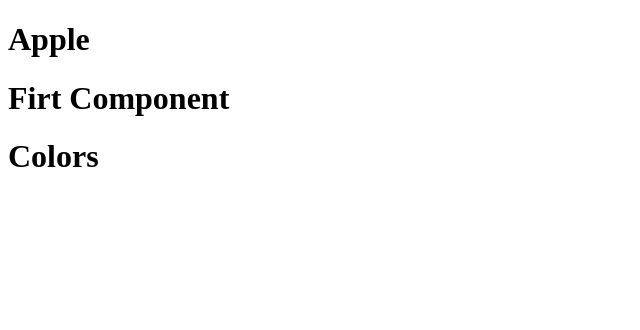
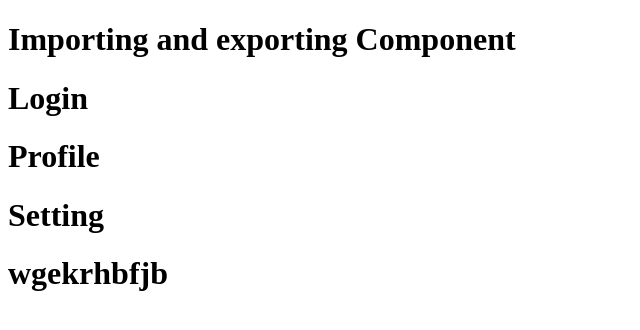
Before and after one commit to shubhamyadav-29/React_Fres_Start, a React (Vite) app: page / in a window 1280 px wide. Shown: the top 330 px of the page, without its empty margins (0-640 px from the left). Built offline with nearby package versions, Linux system fonts and the light colour scheme.

Commit message:
Importing and exporting components

```diff
--- a/src/App.jsx
+++ b/src/App.jsx
@@ -1,28 +1,16 @@
-function App(){
-  return(
+import Login, {Profile,Setting, Userkey}  from "./UserComponent";
+
+function App() {
+  return (
     <>
-    <Fruit/>
-    <h1>Firt Component</h1>
-     <Colors/>
+      <h1>Importing and exporting Component</h1>
+      <Login/>
+      <Profile/>
+      <Setting/>
+      <h1>{Userkey}</h1>
     </>
-  )
+
+  );
 }
 
-
-function Fruit(){
-  return(
-    <h1>Apple</h1>
-
-  )
-}
-
-
-
-function Colors(){
-  return(
-    <h1>Colors</h1>
-  )
-}
-
-
 export default App;
--- /dev/null
+++ b/src/UserComponent.jsx
@@ -0,0 +1,25 @@
+function Login(){
+    return (
+        <div><h1>Login</h1></div>
+    )
+}
+
+export function Profile(){
+    return(
+        <div>
+            <h1>Profile</h1>
+        </div>
+    )
+}
+
+export function Setting(){
+    return(
+        <div>
+            <h1>Setting</h1>
+        </div>
+    )
+}
+
+export default Login
+
+export const Userkey = 'wgekrhbfjb'
```
